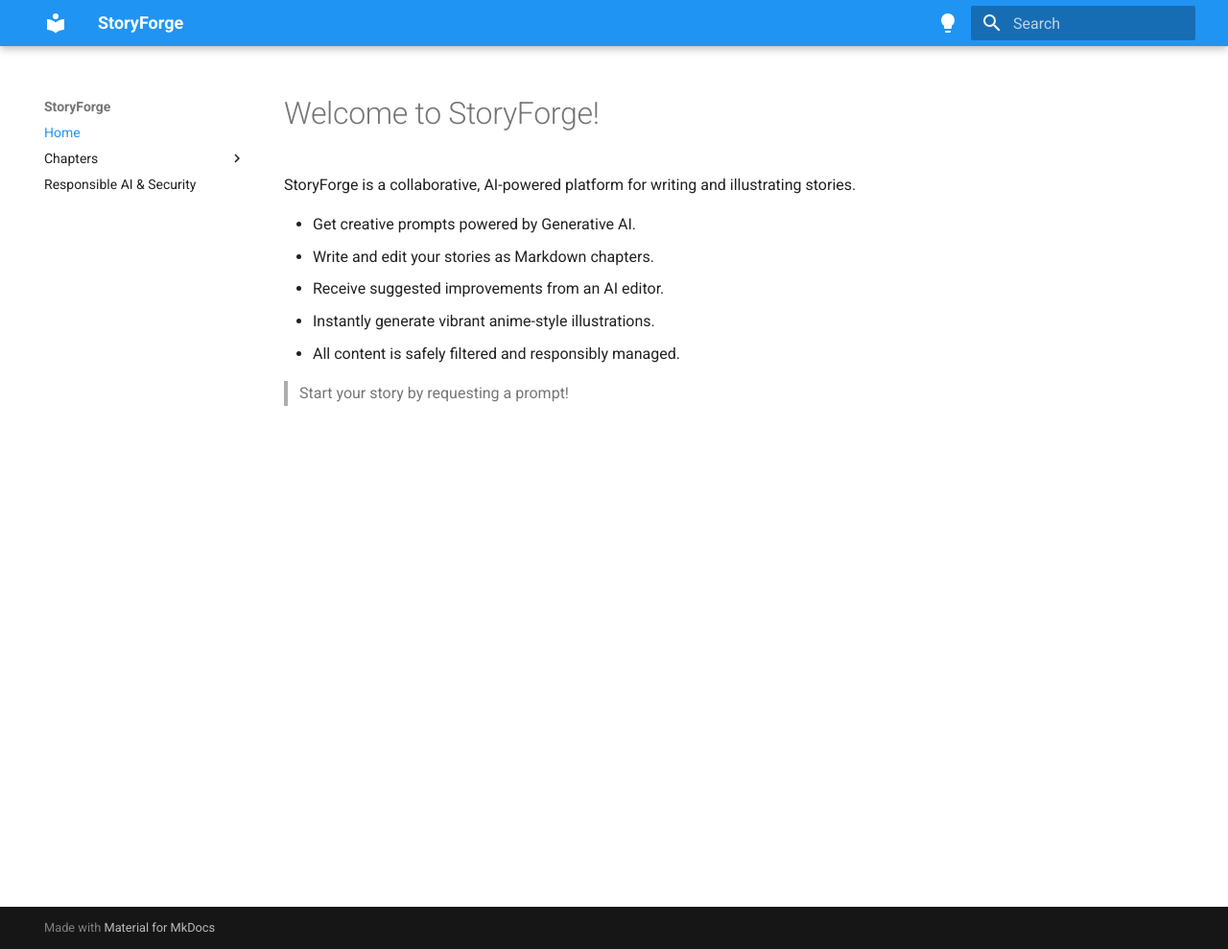
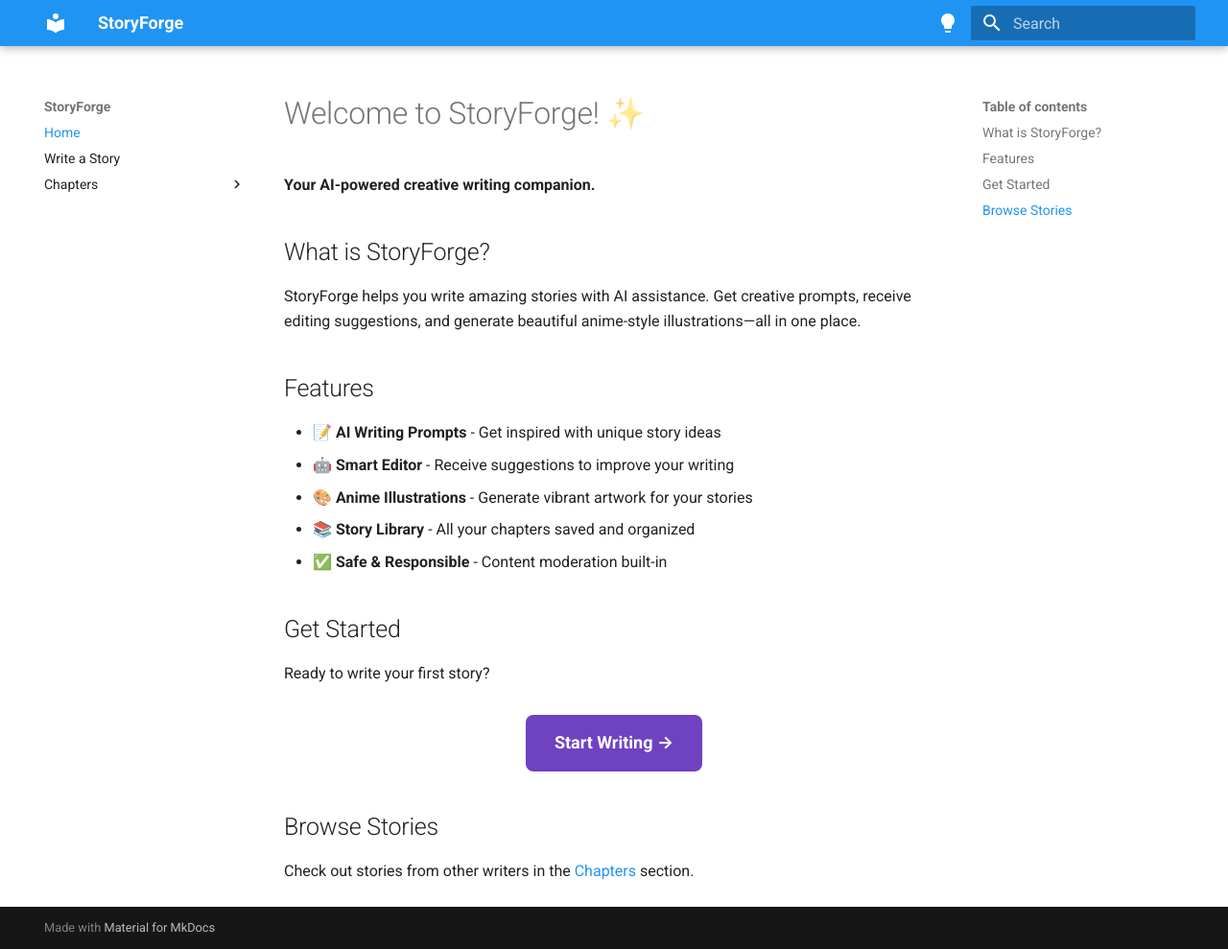
Before and after one commit to codess-aus/storyforge, an MkDocs documentation site: the page built from docs/index.md, in a window 1280 px wide and 989 px high. Shown: the whole window at 96% size. Built offline with MkDocs 1.6.1 and Material for MkDocs 9.7.7, drawn with Linux system fonts in a browser that asks for light colours.

Commit message:
Add CORS support, enhance documentation, and implement story writing interface

```diff
--- a/docs/index.md
+++ b/docs/index.md
@@ -1,11 +1,27 @@
-# Welcome to StoryForge!
+# Welcome to StoryForge! ✨
 
-StoryForge is a collaborative, AI-powered platform for writing and illustrating stories.
+**Your AI-powered creative writing companion.**
 
-- Get creative prompts powered by Generative AI.
-- Write and edit your stories as Markdown chapters.
-- Receive suggested improvements from an AI editor.
-- Instantly generate vibrant anime-style illustrations.
-- All content is safely filtered and responsibly managed.
+## What is StoryForge?
 
-> Start your story by requesting a prompt!
+StoryForge helps you write amazing stories with AI assistance. Get creative prompts, receive editing suggestions, and generate beautiful anime-style illustrations—all in one place.
+
+## Features
+
+- 📝 **AI Writing Prompts** - Get inspired with unique story ideas
+- 🤖 **Smart Editor** - Receive suggestions to improve your writing
+- 🎨 **Anime Illustrations** - Generate vibrant artwork for your stories
+- 📚 **Story Library** - All your chapters saved and organized
+- ✅ **Safe & Responsible** - Content moderation built-in
+
+## Get Started
+
+Ready to write your first story?
+
+<div style="text-align: center; margin: 30px 0;">
+  <a href="write/" style="display: inline-block; background: #6f42c1; color: white; padding: 15px 30px; text-decoration: none; border-radius: 8px; font-size: 18px; font-weight: bold;">Start Writing →</a>
+</div>
+
+## Browse Stories
+
+Check out stories from other writers in the [Chapters](chapters/) section.
--- a/mkdocs.yml
+++ b/mkdocs.yml
@@ -19,6 +19,6 @@ extra_css:
   - styles/github-universe.css
 nav:
   - Home: index.md
+  - Write a Story: write.md
   - Chapters:
       - chapters/index.md
-  - Responsible AI & Security: responsible_ai.md
```
Also changed, not shown: docs/write.md (added, +242 -0 lines), 1 other file.
